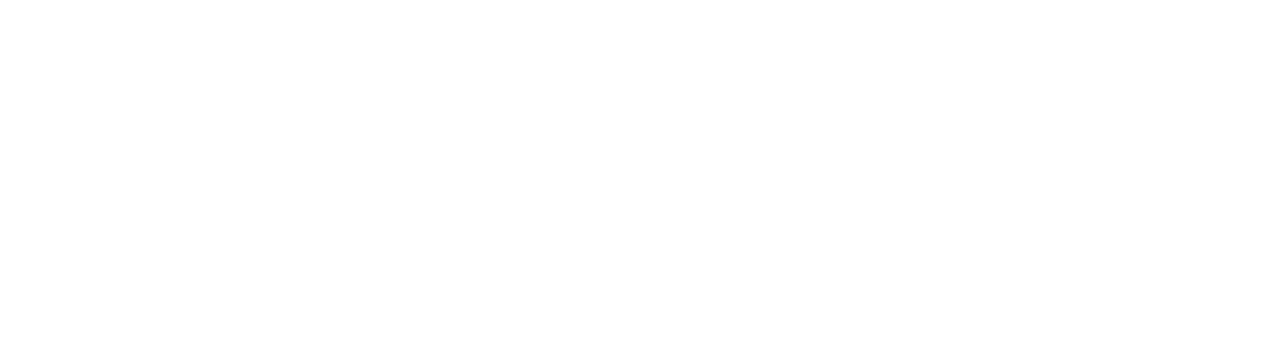
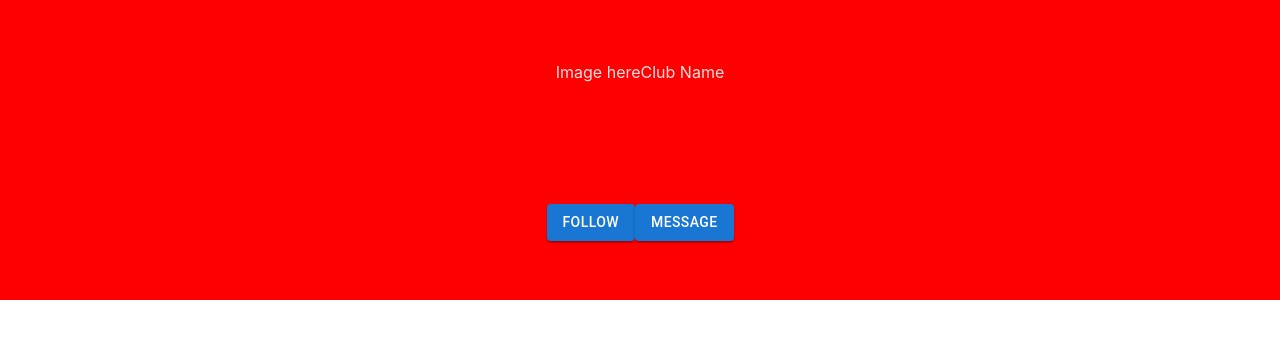
Before and after one commit to Deepak-Work/SE-Dev_Project, a React (Vite) app in the folder campusconnect/frontend/: page /club/1 in a window 1280 px wide. Before the commit this address had no page. Shown: the top 338 px of the page. Built offline with nearby package versions, Linux system fonts and the light colour scheme.

Commit message:
updated the landing page and appended the club page

```diff
--- a/campusconnect/frontend/src/components/App.tsx
+++ b/campusconnect/frontend/src/components/App.tsx
@@ -7,6 +7,7 @@
 import Register from "./Register";
 import LandingPage from "./LandingPage";
 import ClubApplication from "./ClubApplication";
+import ClubPage from "./ClubPage";
 
 function App() {
   return (
@@ -17,6 +18,7 @@
           <Route path="/register" element={<Register/>}/>
           <Route path="/home" element={<LandingPage/>}/>
           <Route path="/create-club" element={<ClubApplication/>}/>
+          <Route path="/club/:id" element={<ClubPage/>}/>
         </Routes>
       </Router>
     </div>
--- a/campusconnect/frontend/src/components/ClubApplication.tsx
+++ b/campusconnect/frontend/src/components/ClubApplication.tsx
@@ -177,13 +177,21 @@
                                     id="club_members"
                                     name="club_members"
                                     label="Club Members"
-                                    select SelectProps={{multiple: true, renderValue: (selected) => (
+                                    select
+                                    SelectProps={{multiple: true,
+                                        renderValue: (selected: unknown) => {
+                                            if (Array.isArray(selected)) {
+                                              return (
                                                 <div>
-                                            {selected.map((value) => (
+                                                  {selected.map((value: string) => (
                                                     <Chip key={value} label={value} />
                                                   ))}
                                                 </div>
-                                    ),}}/>
+                                              );
+                                            }
+                                            return null; // Return a default or handle other cases as needed
+                                          },
+                                        }}/>
                             </Grid>
                             <Grid item xs={12}>
                                 <TextField autoComplete="club-events"
@@ -191,15 +199,21 @@
                                 id="club_events"
                                 name="club_events"
                                 label="Club Events"
-                                select SelectProps={{multiple: true, renderValue: (selected) => (
+                                select
+                                SelectProps={{multiple: true,
+                                    renderValue: (selected: unknown) => {
+                                        if (Array.isArray(selected)) {
+                                          return (
                                             <div>
-                                        {selected.map((value) => (
+                                              {selected.map((value: string) => (
                                                 <Chip key={value} label={value} />
                                               ))}
                                             </div>
-
-                                ),}}
-                                />
+                                          );
+                                        }
+                                        return null; // Return a default or handle other cases as needed
+                                      },
+                                    }}/>
                             </Grid>
                             <Grid item xs={12}>
                             <Button component="label"
@@ -207,9 +221,8 @@
                                 variant="contained"
                                 tabIndex={-1}
                                 startIcon={<CloudUploadIcon />}
-                                Upload Image
                                 >
-                                Upload file
+                                Upload Profile Pic
                                 <VisuallyHiddenInput type="file" />
                                 </Button>
                             </Grid>
--- a/campusconnect/frontend/src/components/ClubPage.tsx
+++ b/campusconnect/frontend/src/components/ClubPage.tsx
@@ -1,7 +1,35 @@
+import { Button, Container, Grid } from "@mui/material";
+
 const ClubPage = () => {
     return (
         <div>
-            <h1>Club Page</h1>
+            <div style={{ height: '300px', backgroundColor: 'red', top: '30%'}}>
+            <Container maxWidth="xl">
+                <div style={{display: 'flex', flexDirection: 'column', justifyContent: 'center', alignItems: 'center', height: '300px', backgroundColor: 'red', top: '30%'}}>
+                <div style={{display: 'flex', flexDirection: 'row', justifyContent: 'left', alignItems: 'center', height: '300px', backgroundColor: 'red', top: '30%'}}>
+                <h1>Image here</h1>
+                <h1 className="text-3xl">Club Name</h1>
+                </div>
+                <div style={{display: 'flex', flexDirection: 'row', padding: '10px', justifyContent: 'space-between', alignItems: 'center', height: '300px', backgroundColor: 'red', top: '30%'}}>
+                <Button variant="contained">Follow</Button>
+                <Button variant="contained">Message</Button>
+                </div>
+                </div>
+            </Container>
+            </div>
+            <Grid container spacing={2}>
+                <Grid item xs={8}>
+                    <Container maxWidth="xl">
+                    <p>posts will be present here</p>
+                    </Container>
+                </Grid>
+                <Grid item xs={4}>
+                    <Container maxWidth="xl">
+                        <p>Club Description</p>
+                    </Container>
+                </Grid>
+            </Grid>
+
         </div>
     )
 }
--- a/campusconnect/frontend/src/components/LandingPage.tsx
+++ b/campusconnect/frontend/src/components/LandingPage.tsx
@@ -1,4 +1,4 @@
-import { Button } from "@mui/material";
+import { Button, Container, Grid } from "@mui/material";
 import { useNavigate } from "react-router-dom";
 
 
@@ -13,13 +13,37 @@
 
     }
 
+    // const containerStyle = {
+    //     display: 'flex',
+    //     flexDirection: 'row',
+    //     justifyContent: 'space-between',
+    //     alignItems: 'center',
+    //     height: '300px',
+    //     backgroundColor: 'red',
+    // }
+
 
     return (
         <div>
-            <h1>Landing Page</h1>
-
-            <Button variant="contained" onClick={createNewClub}>Add Club</Button>
-        </div>
+        <Container maxWidth="xl" >
+          <h1 className="text-3xl">Home Page</h1>
+          <Button variant="contained" onClick={createNewClub}>
+                Add Club
+            </Button>
+        </Container>
+        <Grid container spacing={2}>
+          <Grid item xs={9}>
+            <Container maxWidth="xl" >
+              <h1 className="text-3xl">Posts here</h1>
+            </Container>
+          </Grid>
+          <Grid item xs={3}>
+            <Container maxWidth="xl" >
+            <h1 className="text-3xl">SideBar here</h1>
+            </Container>
+          </Grid>
+        </Grid>
+      </div>
     );
 }
 
```
Also changed, not shown: 1 other file (tests, documents, lock files or other folders). Lines whose indentation alone changed are shown as unchanged.
